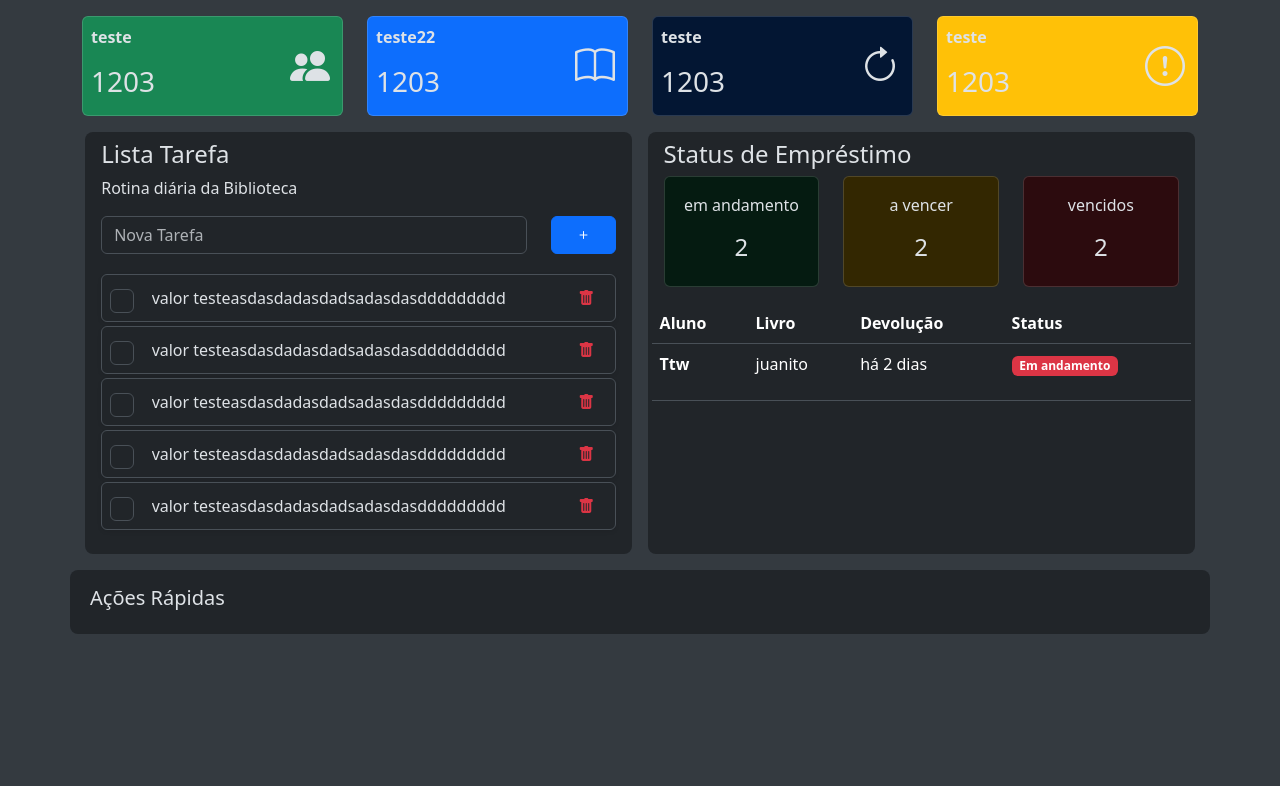
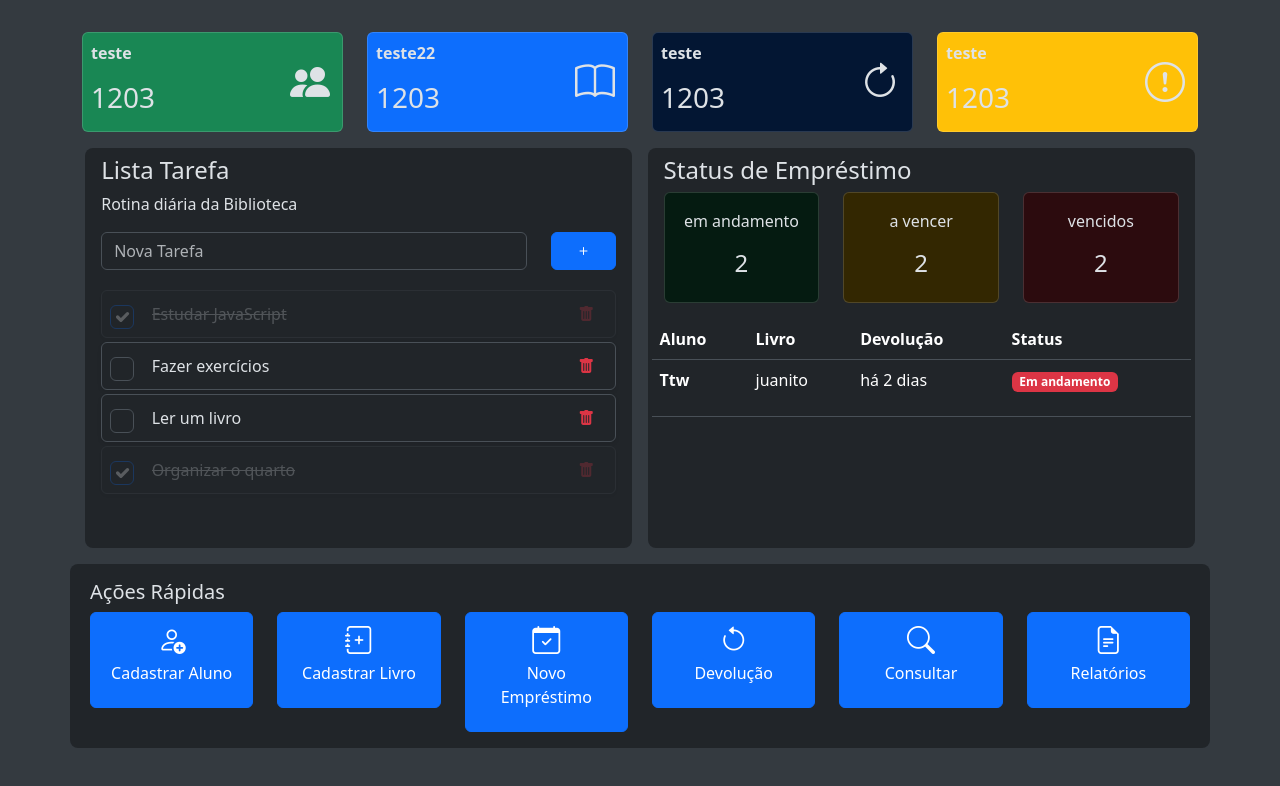
Before and after one commit to Librum-SGB/FRONT, an Angular app in the folder Librum/: page / in a window 1280 px wide. Shown: the top 786 px of the page. Built offline with nearby package versions, Linux system fonts and the light colour scheme.

Commit message:
FRONT-004 - FEAT : adicionado botões de ação rapda, tarefas funcionais

```diff
--- /dev/null
+++ b/Librum/src/app/componentes/botao-acao-rapida/botao-acao-rapida.html
@@ -0,0 +1,6 @@
+<button class="btn btn-primary d-flex flex-column align-items-center justify-content-center px-3 fs-3 w-100 ">
+  <ng-content></ng-content>
+  <p class="fs-6">
+    {{titulo}}
+  </p>
+</button>
--- /dev/null
+++ b/Librum/src/app/componentes/botao-acao-rapida/botao-acao-rapida.ts
@@ -0,0 +1,11 @@
+import { Component, Input } from '@angular/core';
+
+@Component({
+  selector: 'app-botao-acao-rapida',
+  imports: [],
+  templateUrl: './botao-acao-rapida.html',
+  styleUrl: './botao-acao-rapida.scss',
+})
+export class BotaoAcaoRapida {
+  @Input({ required: true }) titulo: string = 'titulo';
+}
--- a/Librum/src/app/componentes/item-lista-tarefa/item-lista-tarefa.html
+++ b/Librum/src/app/componentes/item-lista-tarefa/item-lista-tarefa.html
@@ -1,14 +1,17 @@
-<div class="card border rounded shadow-sm mt-1">
-  <!--TODO : USAR OPACITY PARA TAREFAS CONCLUÍDAS E RISCAR A TAREFA-->
+<div class="card border rounded shadow-sm mt-1" [ngClass]="{
+    'opacity-25': concluida,
+    'text-decoration-line-through': concluida
+  }">
   <div class="row g-0 align-items-center px-2 py-2">
     <div class="col-2 col-md-1 d-flex align-items-center justify-content-start">
-      <input type="checkbox" class="form-check-input fs-4 bg-dark">
+      <input type="checkbox" class="form-check-input fs-4 bg-dark" [checked]="concluida"
+        (change)="onCheckEvent($event)">
     </div>
     <div class="col-8 col-md-10 d-flex align-items-center justify-content-start">
-      <p class="mb-0 overflow-hidden">valor testeasdasdadasdadsadasdasddddddddd</p>
+      <p class="mb-0 overflow-hidden">{{descricao}}</p>
     </div>
     <div class="col-2 col-md-1 d-flex align-items-center justify-content-end">
-      <button class="btn text-danger py-0">
+      <button class="btn text-danger py-0" (click)="onDelete()">
         <i class="bi bi-trash-fill"></i>
       </button>
     </div>
--- a/Librum/src/app/componentes/item-lista-tarefa/item-lista-tarefa.ts
+++ b/Librum/src/app/componentes/item-lista-tarefa/item-lista-tarefa.ts
@@ -1,9 +1,24 @@
-import { Component } from '@angular/core';
-
+import { Component, EventEmitter, Input, Output } from '@angular/core';
+import { NgClass } from '@angular/common';
 @Component({
   selector: 'app-item-lista-tarefa',
-  imports: [],
+  imports: [NgClass],
   templateUrl: './item-lista-tarefa.html',
   styleUrl: './item-lista-tarefa.scss',
 })
-export class ItemListaTarefa {}
+export class ItemListaTarefa {
+  @Input({ required: true }) descricao: string = 'descricao';
+  @Input({ required: false }) concluida: boolean = false;
+
+  @Output() mudarEstado = new EventEmitter<boolean>();
+  @Output() deletar = new EventEmitter<void>();
+
+  onCheckEvent(event: Event) {
+    const checked = (event.target as HTMLInputElement).checked;
+    this.mudarEstado.emit(checked);
+  }
+
+  onDelete() {
+    this.deletar.emit();
+  }
+}
--- a/Librum/src/app/pages/dashboard/dashboard.html
+++ b/Librum/src/app/pages/dashboard/dashboard.html
@@ -1,5 +1,5 @@
 <main>
-  <section class="row mt-3 gap-2 gap-sm-0 ">
+  <section class="row mt-3 row-gap-2 ">
     <div class="col-sm-6 col-md-3">
       <app-card-informativo titulo="teste" valor="1203">
         <i class="bi bi-people-fill fs-1"></i>
@@ -31,19 +31,18 @@
       </div>
       <div class="row">
         <div class="col-10 ">
-          <input type="text" class="form-control" id="novaTarefa" placeholder="Nova Tarefa">
+          <input type="text" class="form-control" id="novaTarefa" [(ngModel)]="novaTarefa" placeholder="Nova Tarefa">
         </div>
         <div class="col-2">
-          <button class="btn btn-primary w-100"><i class="bi bi-plus "></i></button>
+          <button class="btn btn-primary w-100" (click)="adicionarTarefa()"><i class="bi bi-plus "></i></button>
         </div>
       </div>
       <div class="row mt-3">
         <ul class="list-unstyled flex gap-5">
-          <li><app-item-lista-tarefa></app-item-lista-tarefa></li>
-          <li><app-item-lista-tarefa></app-item-lista-tarefa></li>
-          <li><app-item-lista-tarefa></app-item-lista-tarefa></li>
-          <li><app-item-lista-tarefa></app-item-lista-tarefa></li>
-          <li><app-item-lista-tarefa></app-item-lista-tarefa></li>
+          @for(t of tarefas;track $index){
+          <li><app-item-lista-tarefa [descricao]="t.descricao" [concluida]="t.concluida"
+              (mudarEstado)="atualizarTarefa($index, $event)" (deletar)="deletarTarefa($index)" /></li>
+          }
         </ul>
       </div>
     </div>
@@ -82,7 +81,6 @@
               <td>juanito</td>
               <td>há 2 dias</td>
               <td>
-                <!-- TODO : COLOCAR UMA MODEL PARA FICAR DINAMICO -->
                 <p class="badge" [ngClass]="{
                   'bg-success': 'emAndamento' == 'emAndamento',
                   'bg-warning': 'pendente' === 'pendente',
@@ -102,6 +100,28 @@
           <h5>Ações Rápidas</h5>
         </div>
       </div>
+      <!-- TODO : COLOCAR CORES NOS BOTOES -->
+      <div class="row row-gap-2 justify-content-center">
+        <div class="col-6 col-sm-6 col-md-2">
+          <app-botao-acao-rapida titulo="Cadastrar Aluno"><i class="bi bi-person-add"></i></app-botao-acao-rapida>
+        </div>
+        <div class="col-6 col-sm-6 col-md-2">
+          <app-botao-acao-rapida titulo="Cadastrar Livro"><i class="bi bi-journal-plus"></i></app-botao-acao-rapida>
+        </div>
+        <div class="col-6 col-sm-6 col-md-2">
+          <app-botao-acao-rapida titulo="Novo Empréstimo"><i class="bi bi-calendar-check"></i></app-botao-acao-rapida>
+        </div>
+        <div class="col-6 col-sm-6 col-md-2">
+          <app-botao-acao-rapida titulo="Devolução"><i class="bi bi-arrow-counterclockwise"></i></app-botao-acao-rapida>
+        </div>
+        <div class="col-6 col-sm-6 col-md-2">
+          <app-botao-acao-rapida titulo="Consultar"><i class="bi bi-search"></i></app-botao-acao-rapida>
+        </div>
+        <div class="col-6 col-sm-6 col-md-2">
+          <app-botao-acao-rapida titulo="Relatórios"><i class="bi bi-file-earmark-text"></i></app-botao-acao-rapida>
+        </div>
+
+      </div>
     </div>
   </section>
 </main>
--- a/Librum/src/app/pages/dashboard/dashboard.scss
+++ b/Librum/src/app/pages/dashboard/dashboard.scss
@@ -2,6 +2,8 @@
   width: 48%;
   padding-block: 0.5rem;
   padding-inline: 1rem;
+  min-height: 400px;
+  max-height: 450px;
 }
 
 /* Tablet e desktop */
--- a/Librum/src/app/pages/dashboard/dashboard.ts
+++ b/Librum/src/app/pages/dashboard/dashboard.ts
@@ -3,11 +3,48 @@ import { ItemListaTarefa } from '../../componentes/item-lista-tarefa/item-lista-
 import { CardInformativo } from '../../componentes/card/card-informativo/card-informativo';
 import { CardStatus } from '../../componentes/card/card-status/card-status';
 import { NgClass } from '@angular/common';
+import { BotaoAcaoRapida } from '../../componentes/botao-acao-rapida/botao-acao-rapida';
+import { FormsModule } from '@angular/forms';
 
 @Component({
   selector: 'app-dashboard',
-  imports: [ItemListaTarefa, CardInformativo, CardStatus, NgClass],
+  imports: [ItemListaTarefa, CardInformativo, CardStatus, NgClass, BotaoAcaoRapida, FormsModule],
   templateUrl: './dashboard.html',
   styleUrl: './dashboard.scss',
 })
-export class Dashboard {}
+export class Dashboard {
+  novaTarefa: string = '';
+
+  adicionarTarefa() {
+    if (!this.novaTarefa.trim()) return;
+    this.tarefas.push({ descricao: this.novaTarefa, concluida: false });
+    this.novaTarefa = '';
+  }
+
+  atualizarTarefa(index: number, concluida: boolean) {
+    this.tarefas[index].concluida = concluida;
+  }
+
+  deletarTarefa(index: number) {
+    this.tarefas.splice(index, 1);
+  }
+
+  tarefas = [
+    {
+      descricao: 'Estudar JavaScript',
+      concluida: true,
+    },
+    {
+      descricao: 'Fazer exercícios',
+      concluida: false,
+    },
+    {
+      descricao: 'Ler um livro',
+      concluida: false,
+    },
+    {
+      descricao: 'Organizar o quarto',
+      concluida: true,
+    },
+  ];
+}
--- a/Librum/src/index.html
+++ b/Librum/src/index.html
@@ -11,7 +11,7 @@
   <link rel="stylesheet" href="https://cdn.jsdelivr.net/npm/bootstrap-icons@1.13.1/font/bootstrap-icons.min.css">
 </head>
 
-<body class="container bg-body-secondary">
+<body class="container bg-body-secondary py-3">
   <app-root></app-root>
 </body>
 
```
Also changed, not shown: Librum/src/app/componentes/botao-acao-rapida/botao-acao-rapida.scss (added), 1 other file (tests, documents, lock files or other folders).
